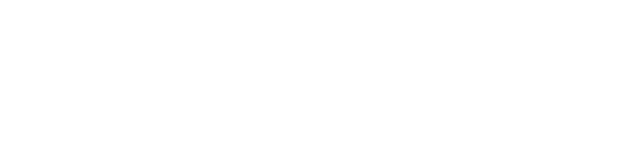
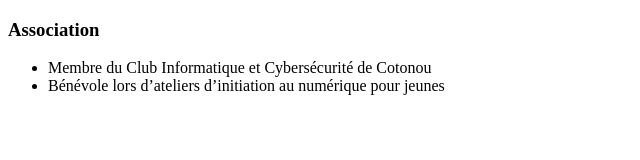
Before and after one commit to yannsmithp-maker/mon-cv, a plain HTML site: page index.html in a window 1280 px wide. Shown: the whole page, without its empty margins (0-640 px from the left). Drawn offline with Linux system fonts and the light colour scheme.

Commit message:
mise en place de la section associations

```diff
--- a/index.html
+++ b/index.html
@@ -7,6 +7,12 @@
     <title></title>
 </head>
 <body>
-
+    <section id="association">
+  <h3>Association</h3>
+  <ul>
+    <li>Membre du Club Informatique et Cybersécurité de Cotonou</li>
+    <li>Bénévole lors d’ateliers d’initiation au numérique pour jeunes</li>
+  </ul>
+</section>
 </body>
 </html>
```
